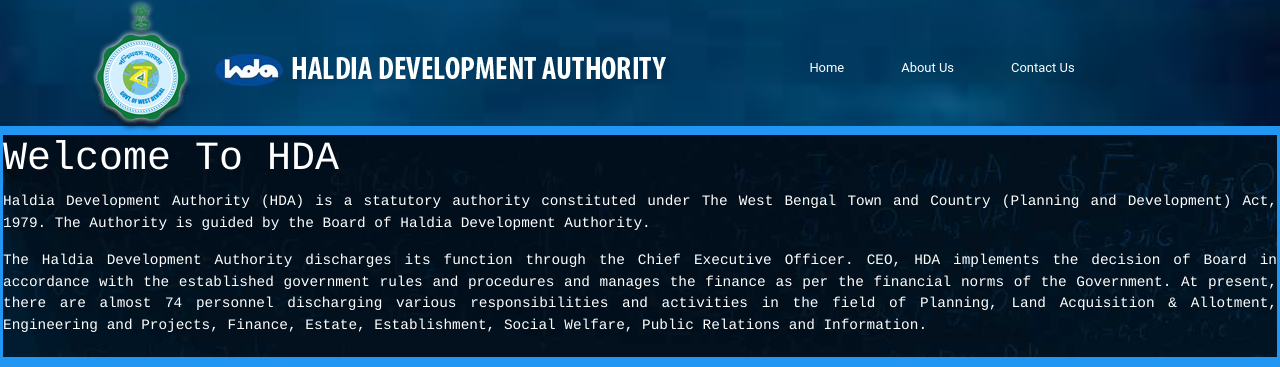
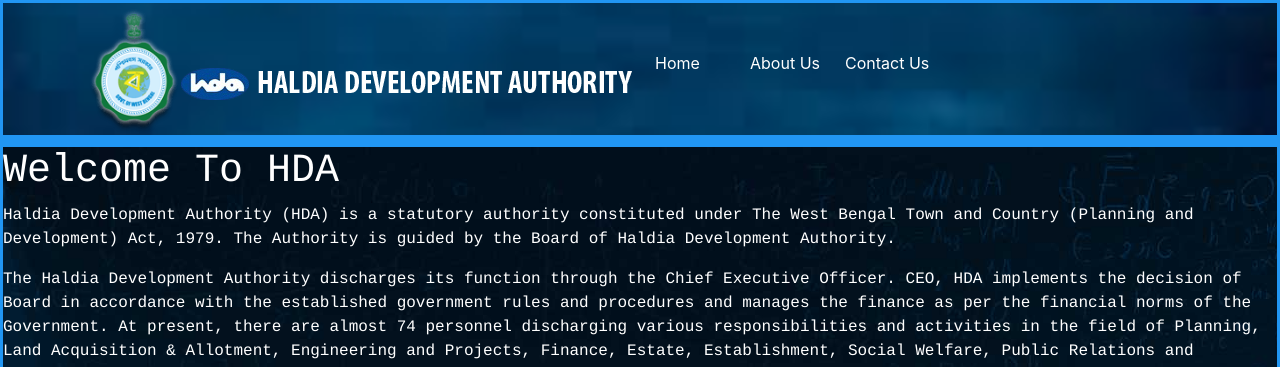
Before and after one commit to atanumoitra/hdaHome, a Django app: page / in a window 1280 px wide. Shown: the top 367 px of the page. Run offline with Django 3.2, Linux system fonts and the light colour scheme; some libraries are stand-ins or nearby versions.

Commit message:
Update base.html

```diff
--- a/templates/base.html
+++ b/templates/base.html
@@ -6,10 +6,12 @@
    <meta name="viewport" content="width=device-width, initial-scale=1.0">
    <meta http-equiv="X-UA-Compatible" content="ie=edge">
    <title>Welcome to the Haldia Development Authority</title>
+
    <link rel="stylesheet" type="text/css" href="{% static 'fontawesome/css/all.min.css' %}" >
-
-   <link href="{% static 'bootstrap.min.css' %}" rel="stylesheet" type="text/css">
-   <link href="{% static 'main.css' %}" rel="stylesheet" type="text/css">
+   <link href="{% static 'bootstrap/css/bootstrap.min.css' %}" rel="stylesheet" type="text/css">
+   <link href="{% static 'style.css' %}" rel="stylesheet" type="text/css">
+   <script type="text/javascript" src="{% static 'jquery-1.11.2.min.js' %} "></script>
+   <script type="text/javascript" src="{% static 'bootstrap/js/bootstrap.js' %} "></script>
 
    <style type="text/css">
         .navbar {
@@ -19,54 +21,71 @@
          -o-background-size: cover;
          background-size: cover;
         }
+
 </style>
 </head>
 
 <body id="reportsPage">
-	 <div class="" id="home">
-        <nav class="navbar navbar-expand-xl">
-            <div class="container h-100">
-            	<a class="navbar-brand" href="base.html">
-                    <img src="{% static 'biswo.png' %}" alt="" />
+  <div style=" background: url('{% static 'back3.jpg' %}') no-repeat center center fixed;-webkit-background-size: cover;-moz-background-size: cover;-o-background-size: cover;background-size: cover;border-style: solid; border-width: 3px medium;border-color: #2196F3;">
+	 <div class="container" id="home">
+      <div class="row">
+          <div class="col-md-1">
+            	<a href="base.html">
+                    <img src="{% static 'biswo.png' %}" alt= "" width="99px" height="132px"/>
               </a>
-            	<a class="navbar-brand" href="base.html">
+          </div>
+          <div class="col-md-5">
+              <br/>
+              <br/>
+             	<a href="base.html">
                     <img src="{% static 'logo.png' %}" alt="" />
               </a>
-                <button class="navbar-toggler ml-auto mr-0" type="button" data-toggle="collapse" data-target="#navbarSupportedContent"
-                    aria-controls="navbarSupportedContent" aria-expanded="false" aria-label="Toggle navigation">
-                    <i class="fas fa-bars tm-nav-icon"></i>
-                </button>
 
-                 <div class="collapse navbar-collapse" id="navbarSupportedContent">
+          </div>
+          <div class="col-md-1">
+            <br/>
+            <br/>
              <ul class="navbar-nav mx-auto h-100">
-                        <li class="nav-item">
-                            <a class="nav-link" href="#">
-                                <i class="fas fa-home"></i>
+                <li class="center">
+                  <a style="color:white;" href="#">
+                   <i class="fas fa-home center"></i>
                      Home
-
                   </a>
                 </li>
-
-                         <li class="nav-item">
-                            <a class="nav-link" href="">
-                                <i class="far fa-address-card"></i>
+              </ul>
+            </div>
+          <div class="col-md-1">
+            <br/>
+            <br/>
+             <ul class="navbar-nav mx-auto h-100">
+                <li class="center">
+                   <a style="color:white;" href="">
+                      <i class="far fa-address-card center"></i>
+                      <nobr>
                         About Us
+                      </nobr>
                    </a>
                  </li>
-
-                        <li class="nav-item">
-                            <a class="nav-link" href="">
-                                <i class="fa fa-phone"></i>
+              </ul>
+          </div>
+          <div class="col-md-1">
+            <br/>
+            <br/>
+             <ul class="navbar-nav mx-auto h-100">
+                <li class="center">
+                  <a style="color:white;" href="">
+                    <i class="fa fa-phone center"></i>
+                    <nobr>
                       Contact Us
+                    </nobr>
                   </a>
                 </li>
-
-
               </ul>
           </div>
       </div>
-        </nav>
    </div>
+   </div>
+
 
 
      <section id="main">
@@ -76,9 +95,42 @@
    </section>
 </body>
 
- <footer id="footer">Copyright &copy;
-       <script type="text/JavaScript">
-       document.write(new Date().getFullYear());
-       </script> HDA
+ <footer style="border-style: solid; border-width: 3px medium;border-color: #2196F3;background-color: #2C3E50;" id="footer">
+        <div class="container">
+            <div class="row">
+                <div class="col-md-6 widget">
+                    <h3 class="widget-title">Contact Details</h3>
+                    <hr class="ass-light-border">
+                    <div class="widget-body">
+                        <p><i class="fa fa-phone fa-5"></i> 1800-345-3224 (Toll free)<br>
+                            <i class="fa fa-envelope fa-5"></i> <a href="mailto:ceo.hda@gmail.com">ceo.hda@gmail.com</a><br>
+                          Haldia Unnayan Bhawan, City Centre, P.O. Debhog, Haldia, Dist: Purba Medinipur,<br>
+                                PIN -721657
+                            <br/>
+                            Copyright &copy; 2020, Government of West Bengal
+                        </p>
+                    </div>
+                </div>
+
+                <div class="col-md-6 widget">
+                    <h3 class="widget-title">Haldia Development Authority.</h3>
+                    <hr class="ass-light-border">
+                    <div class="widget-body">
+                        <p>
+                            Haldia Development Authority (HDA) is a statutory authority constituted under The West Bengal Town and Country (Planning and Development) Act, 1979. The Authority is guided by the Board of Haldia Development Authority. Present Constituent of The Board has been formed by the Govt. of West Bengal, vide Notification No. 1655-T&CP/C-2/2C-2/2001 dated Kolkata, the 17th August, 2011.
+                        </p>
+                    </div>
+                </div>
+
+            </div> <!-- /row of widgets -->
+        </div>
+        <div style="background-color: #ffffff;" class="col-md-12 text-center">
+                    <div>
+                        <p class="text-center">
+                             Designed & Developed by&nbsp; <a href="http://www.hda.gov.in/" target="_blank"><img src="{% static 'hda.jpg' %}" width="48px" height="36px"></a>
+                        </p>
+                    </div>
+                </div>
+
  </footer>
 </html>
```
Lines whose indentation alone changed are shown as unchanged.
